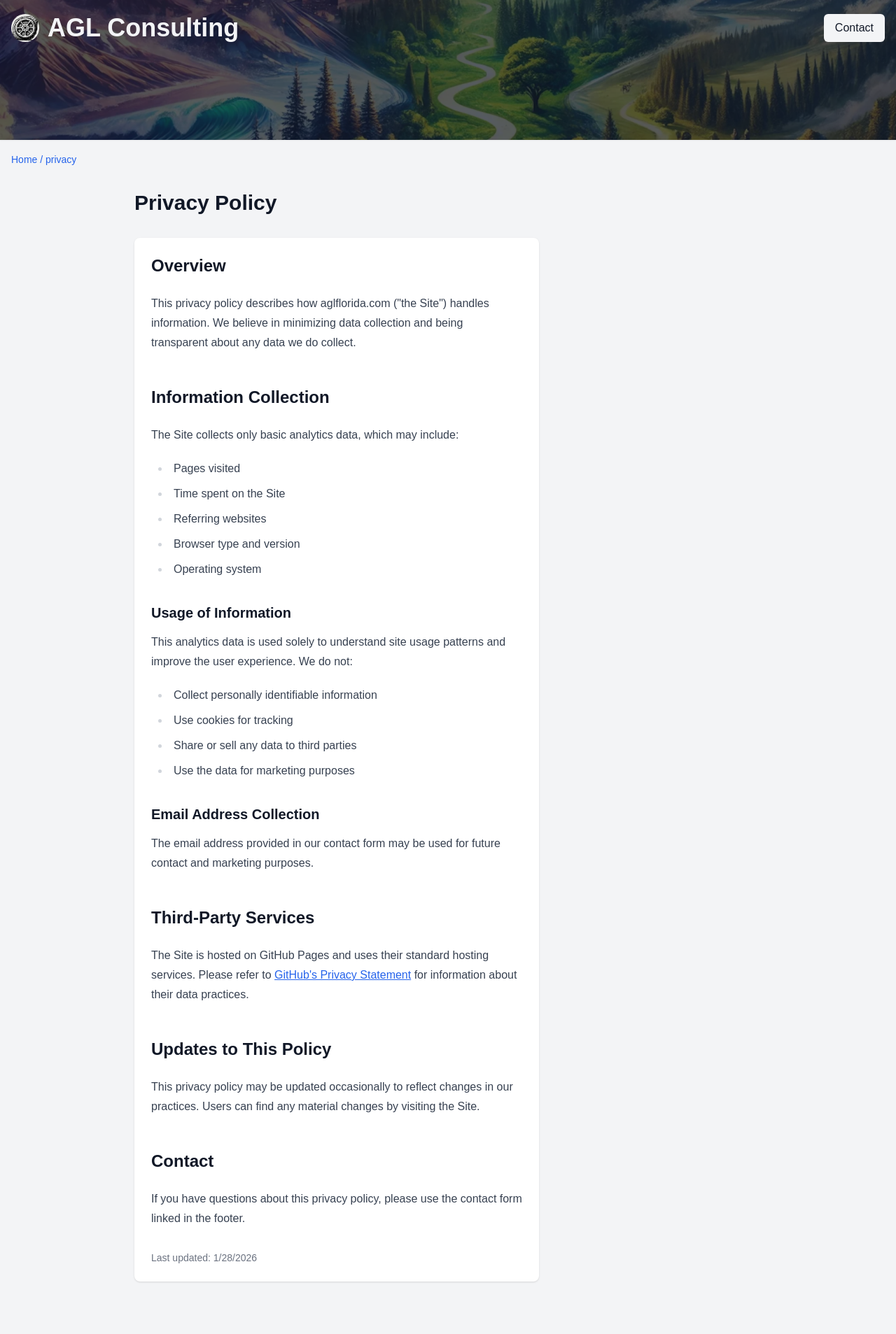
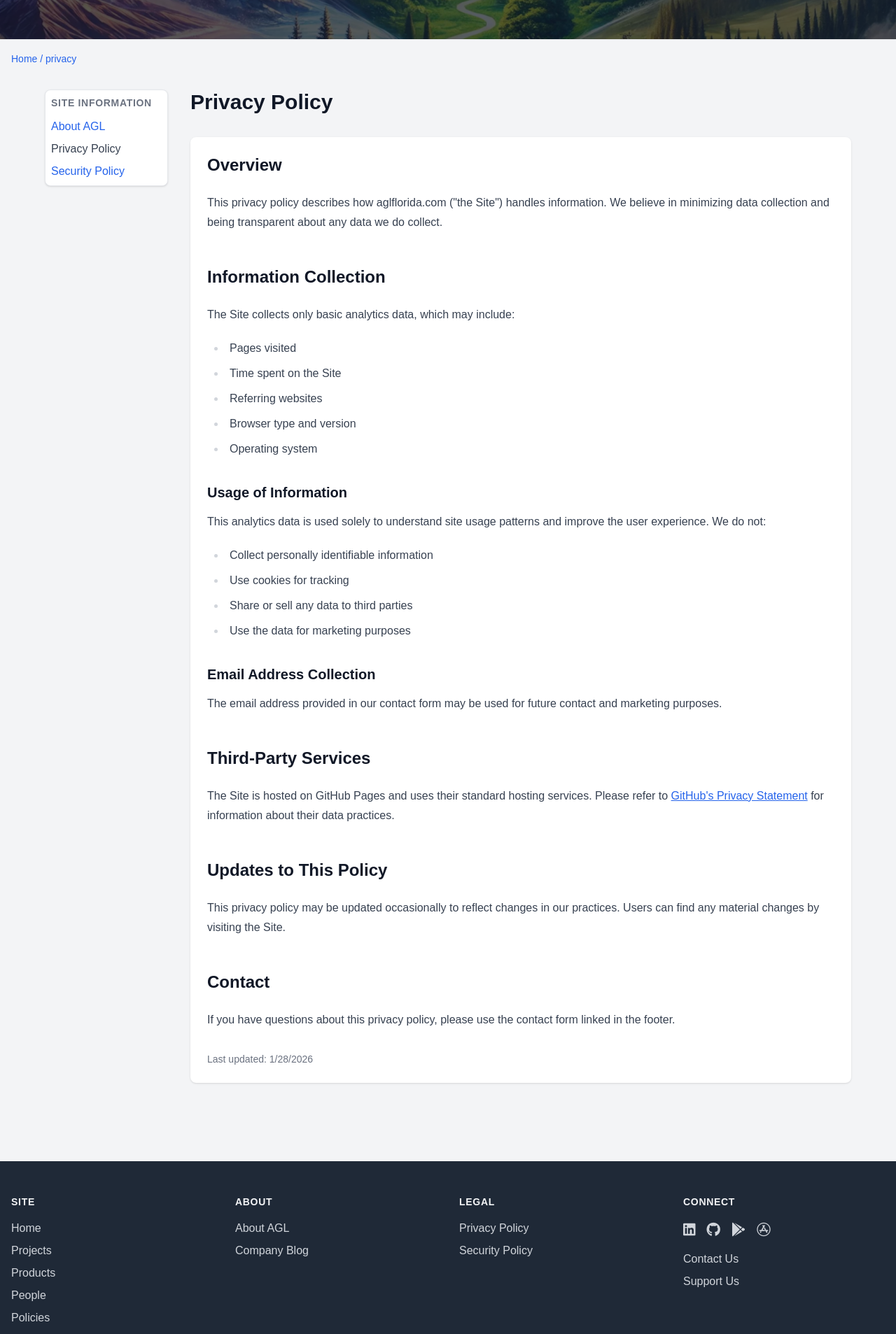
Before and after one commit to AGLFlorida/aglflorida.github.io, a Next.js app: page /privacy in a window 1280 px wide. Shown: the part 120-2027 px from the top of the page at 70% size. Built offline with nearby package versions, Linux system fonts and the light colour scheme; no server answers.

Commit message:
feat: add about us, widen about pages.

```diff
--- a/src/app/layout.tsx
+++ b/src/app/layout.tsx
@@ -62,7 +62,7 @@ export default function RootLayout({ children }: { children: React.ReactNode })
         />
       </head>
       <body className="bg-gray-100 text-gray-900">
-        <header className="relative h-64 md:h-80">
+        <header className="relative h-36 md:h-44">
            <Image
             src="/header.jpg" // adjust this path as needed
             alt="Header Background"
@@ -116,11 +116,6 @@ export default function RootLayout({ children }: { children: React.ReactNode })
                     </Link>
                   </li>
                   <li>
-                    <Link href="/blog/page/1" className="hover:text-white transition">
-                      Company Blog
-                    </Link>
-                  </li>
-                  <li>
                     <Link href="/projects" className="hover:text-white transition">
                       Projects
                     </Link>
@@ -143,6 +138,23 @@ export default function RootLayout({ children }: { children: React.ReactNode })
                   <li>
                     <Link href="/releases" className="hover:text-white transition">
                       Releases
+                    </Link>
+                  </li>
+                </ul>
+              </div>
+              <div>
+                <h3 className="text-sm font-semibold text-gray-100 uppercase tracking-wider mb-4">
+                  About
+                </h3>
+                <ul className="space-y-2">
+                  <li>
+                    <Link href="/about" className="hover:text-white transition">
+                      About AGL
+                    </Link>
+                  </li>
+                  <li>
+                    <Link href="/blog/page/1" className="hover:text-white transition">
+                      Company Blog
                     </Link>
                   </li>
                 </ul>
@@ -219,7 +231,7 @@ export default function RootLayout({ children }: { children: React.ReactNode })
                       rel="noopener noreferrer"
                       className="hover:text-white transition"
                     >
-                      Buy me a coffee
+                      Support Us
                     </a>
                   </li>
                 </ul>
--- a/src/app/page.tsx
+++ b/src/app/page.tsx
@@ -7,7 +7,7 @@ export default async function Home() {
   const posts = getSortedPosts();
   const products = await getSortedProducts();
   const projects = await getSortedProjects();
-  const featuredPosts = posts.slice(0, 4); // Show only first 4 posts
+  const featuredPosts = posts.slice(0, 3); // Show only first 3 posts
   const featuredProjects = projects.slice(0, 2); // Show only first 2 projects
   const featuredProducts = products.slice(0, 5);
 
@@ -16,61 +16,17 @@ export default async function Home() {
       {/* Main Content Column */}
       <div className="w-full lg:w-2/3 space-y-8">
         <div className="bg-white p-6 rounded-lg shadow">
-          <h1 className="text-2xl font-bold mb-4">Welcome to AGL of Florida</h1>
+          <h1 className="text-2xl font-bold mb-4">Welcome to AGL Consulting</h1>
           <p className="mb-4">
-            In reality, this business serves two purposes. It&apos;s a staging ground for the founders&apos; development projects and ideas. Additionally, our business facing
-            identity is as follows... (should be read like a movie voice-over!)
-          </p>
-          <p className="mb-4">
-            In a world of accelerating connectivity and rapid AI proliferation, AGL Consulting is grounded in a simple belief: technology
-            should amplify the human experience, not obscure it.<br />
-            <br />
-            AGL Consulting partners with small and mid-sized businesses that need to modernize their technology without losing sight of
-            their core mission. Many of these organizations lack the time, resources, or focus to prioritize software and IT strategy&mdash;AGL
-            steps in to fill that gap with clarity, capability, and a human-first approach.<br />
-            <br />
-            Founded by seasoned engineering leaders with decades of experience across high-growth platforms like TeamSnap and Boats Group,
-            AGL brings executive-level insight, technical leadership, and operational discipline to companies that can&apos;t justify a
-            full-time CTO but still demand world-class technology outcomes.<br />
-            <br />
-            Whether advising on infrastructure, improving developer workflows, or managing complex migrations, AGL delivers practical,
-            people-centric solutions designed for long-term impact&mdash;not short-term hype. <br />
-            <br />
-            At its core, AGL exists to help businesses do what they do best&mdash;by making technology work for people, not the other way
-            around.
+            In reality, this business serves two purposes. We offer professional services in technical fields.
+            It&apos;s also a staging ground for our development projects, ideas, and professional portfolio(s)
           </p>
         </div>
 
         <div className="bg-white p-6 rounded-lg shadow">
           <h2 className="text-2xl font-bold mb-4">
-            <Link href="/blog/page/1">Company Blog</Link>
-          </h2>
-          <div className="space-y-6">
-            {featuredPosts.map((post) => (
-              <div key={post.slug}>
-                <h3 className="text-xl font-semibold text-gray-800 mb-2">
-                  <Link href={`/blog/${post.slug}`}>
-                    {post.title} <i className="fa-solid fa-link text-lg"></i>
-                  </Link>
-                </h3>
-                <p className="mb-3 text-gray-600">{post.excerpt || post.date}</p>
-              </div>
-            ))}
-            <hr />
-            <Link href="/blog/page/1" className="text-blue-600 hover:text-blue-800">
-              More...
-            </Link>
-          </div>
-        </div>
-      </div>
-
-      {/* Sidebar */}
-      <div className="w-full lg:w-1/3 space-y-8">
-        {/* Products Section */}
-        <div className="bg-white p-6 rounded-lg shadow">
-          <h2 className="text-xl font-bold mb-4">
             <Link href="/products">
-              Products <i className="fa-solid fa-link text-lg"></i>
+              Products
             </Link>
           </h2>
           <ul className="space-y-3">
@@ -91,6 +47,35 @@ export default async function Home() {
           <br />
           <hr />
           <Link href="/products" className="text-blue-600 hover:text-blue-800">
+            More...
+          </Link>
+        </div>
+      </div>
+
+      {/* Sidebar */}
+      <div className="w-full lg:w-1/3 space-y-8">
+        <div className="bg-white p-6 rounded-lg shadow">
+          <h2 className="text-xl font-bold mb-4">
+            <Link href="/blog/page/1">Company Blog <i className="fa-solid fa-link text-lg"></i></Link>
+          </h2>
+          <ul className="space-y-3">
+            {featuredPosts.map((post) => (
+              <li key={post.slug}>
+                <Link
+                  href={`/blog/${post.slug}`}
+                  className="block hover:bg-gray-50 p-2 -mx-2 rounded transition"
+                >
+                  <h3 className="font-medium text-blue-600 hover:text-blue-800">
+                    {post.title}
+                  </h3>
+                  <p className="text-sm text-gray-500">{post.excerpt || post.date}</p>
+                </Link>
+              </li>
+            ))}
+          </ul>
+          <br />
+          <hr />
+          <Link href="/blog/page/1" className="text-blue-600 hover:text-blue-800">
             More...
           </Link>
         </div>
--- a/src/app/privacy/page.tsx
+++ b/src/app/privacy/page.tsx
@@ -1,4 +1,5 @@
 import { Metadata } from 'next';
+import { SiteInfoNav } from '@/lib/SiteInfoNav';
 
 export async function generateMetadata(): Promise<Metadata> {
   const baseUrl = process.env.NEXT_PUBLIC_BASE_URL;
@@ -13,9 +14,14 @@ export async function generateMetadata(): Promise<Metadata> {
 
 export default function PrivacyPage() {
   return (
-    <div className="max-w-4xl mx-auto py-8">
-      <h1 className="text-3xl font-bold mb-8">Privacy Policy</h1>
-      <div className="bg-white p-6 rounded-lg shadow prose">
+    <div className="max-w-6xl mx-auto py-8">
+      <div className="grid grid-cols-1 md:grid-cols-[minmax(0,11rem)_1fr] gap-8">
+        <aside className="md:sticky md:top-4 md:self-start">
+          <SiteInfoNav currentPath="/privacy" />
+        </aside>
+        <div className="min-w-0">
+          <h1 className="text-3xl font-bold mb-8">Privacy Policy</h1>
+          <div className="bg-white p-6 rounded-lg shadow prose max-w-none">
         <h2>Overview</h2>
         <p>
           This privacy policy describes how aglflorida.com (&quot;the Site&quot;) handles information.
@@ -72,6 +78,8 @@ export default function PrivacyPage() {
         <p className="text-sm text-gray-500 mt-8">
           Last updated: 1/28/2026 {/*new Date().toLocaleDateString()*/}
         </p>
+          </div>
+        </div>
       </div>
     </div>
   );
--- a/src/app/security/page.tsx
+++ b/src/app/security/page.tsx
@@ -1,4 +1,5 @@
 import { Metadata } from 'next';
+import { SiteInfoNav } from '@/lib/SiteInfoNav';
 
 export async function generateMetadata(): Promise<Metadata> {
   const baseUrl = process.env.NEXT_PUBLIC_BASE_URL;
@@ -11,11 +12,16 @@ export async function generateMetadata(): Promise<Metadata> {
   };
 }
 
-export default function PrivacyPage() {
+export default function SecurityPage() {
   return (
-    <div className="max-w-4xl mx-auto py-8">
-      <h1 className="text-3xl font-bold mb-8">Security Policy</h1>
-      <div className="bg-white p-6 rounded-lg shadow prose">
+    <div className="max-w-6xl mx-auto py-8">
+      <div className="grid grid-cols-1 md:grid-cols-[minmax(0,11rem)_1fr] gap-8">
+        <aside className="md:sticky md:top-4 md:self-start">
+          <SiteInfoNav currentPath="/security" />
+        </aside>
+        <div className="min-w-0">
+          <h1 className="text-3xl font-bold mb-8">Security Policy</h1>
+          <div className="bg-white p-6 rounded-lg shadow prose max-w-none">
         <h2>Reporting a Vulnerability</h2>
         <p>
           At AGL Consulting, we take security seriously and welcome reports from the security community to help keep our users and systems
@@ -76,6 +82,8 @@ export default function PrivacyPage() {
         <p className="text-sm text-gray-500 mt-8">
           Last updated: 6/27/2025 {/*new Date().toLocaleDateString()*/}
         </p>
+          </div>
+        </div>
       </div>
     </div>
   );
--- a/src/app/sitemap.ts
+++ b/src/app/sitemap.ts
@@ -83,6 +83,11 @@ export default async function sitemap(): Promise<MetadataRoute.Sitemap> {
     },
     ...releasePages,
     {
+      url: `${baseUrl}/about`,
+      changeFrequency: 'monthly',
+      priority: 0.8,
+    },
+    {
       url: `${baseUrl}/people`,
       changeFrequency: 'monthly',
       priority: 0.25,
--- /dev/null
+++ b/src/lib/SiteInfoNav.tsx
@@ -0,0 +1,54 @@
+import Link from 'next/link';
+
+const SITE_INFO_LINKS = [
+  { href: '/about', label: 'About AGL' },
+  { href: '/privacy', label: 'Privacy Policy' },
+  { href: '/security', label: 'Security Policy' },
+] as const;
+
+type SiteInfoPath = '/about' | '/privacy' | '/security';
+
+interface SiteInfoNavProps {
+  currentPath: SiteInfoPath;
+}
+
+/**
+ * Navigation box linking About Us, Privacy Policy, and Security Policy.
+ * Renders on each of those pages so users can move between them.
+ */
+export function SiteInfoNav({ currentPath }: SiteInfoNavProps) {
+  return (
+    <nav
+      className="bg-white border border-gray-200 rounded-lg shadow p-2 w-full"
+      aria-label="Site information"
+    >
+      <h2 className="text-sm font-semibold text-gray-500 uppercase tracking-wider mb-3">
+        Site information
+      </h2>
+      <ul className="space-y-2">
+        {SITE_INFO_LINKS.map(({ href, label }) => {
+          const isCurrent = href === currentPath;
+          return (
+            <li key={href}>
+              {isCurrent ? (
+                <span
+                  className="font-medium text-gray-700"
+                  aria-current="page"
+                >
+                  {label}
+                </span>
+              ) : (
+                <Link
+                  href={href}
+                  className="text-blue-600 hover:text-blue-800 hover:underline block"
+                >
+                  {label}
+                </Link>
+              )}
+            </li>
+          );
+        })}
+      </ul>
+    </nav>
+  );
+}
```
Also changed, not shown: src/app/about/page.tsx (added, +54 -0 lines), .cursor/commands/polish.md (added), 1 other file (tests, documents, lock files or other folders).
